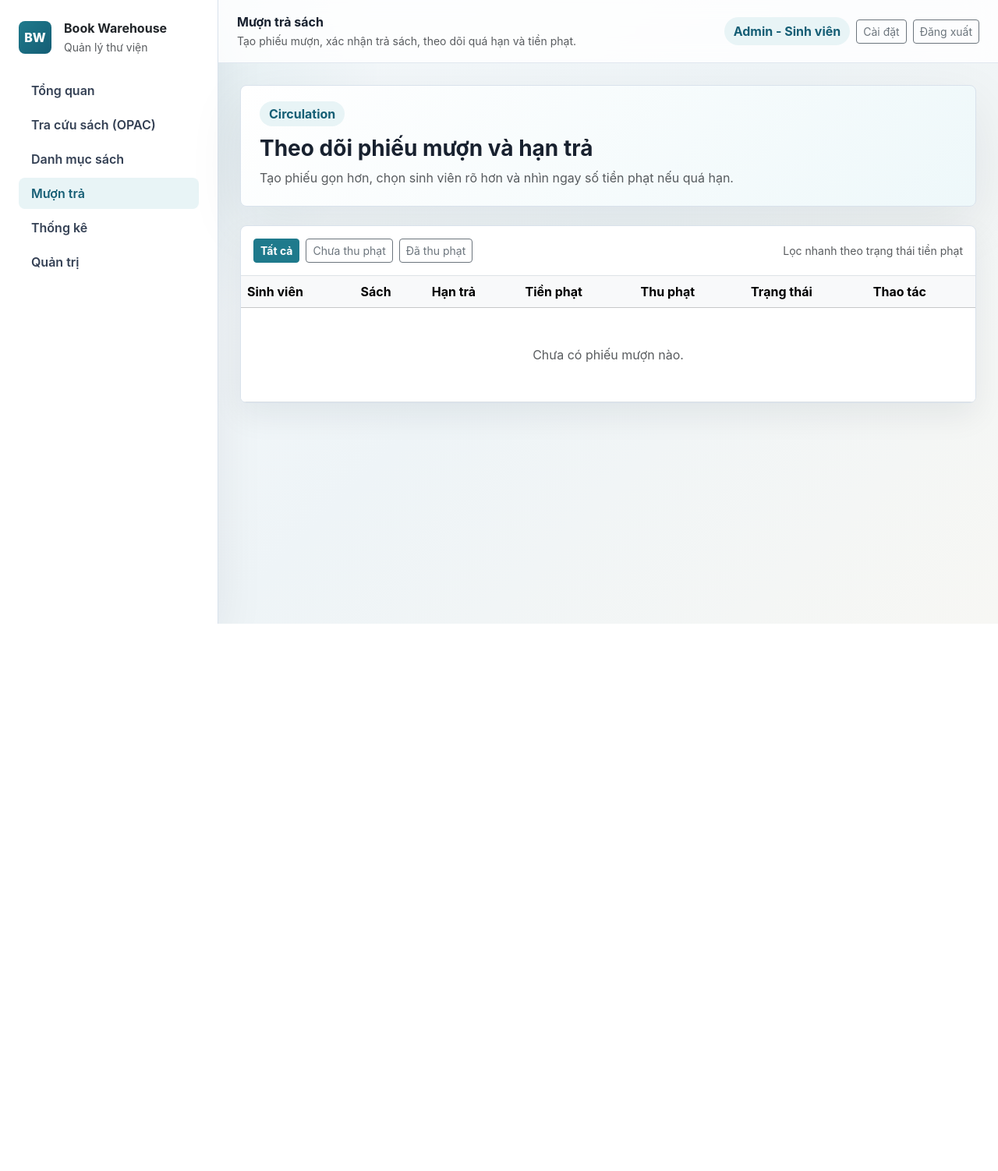
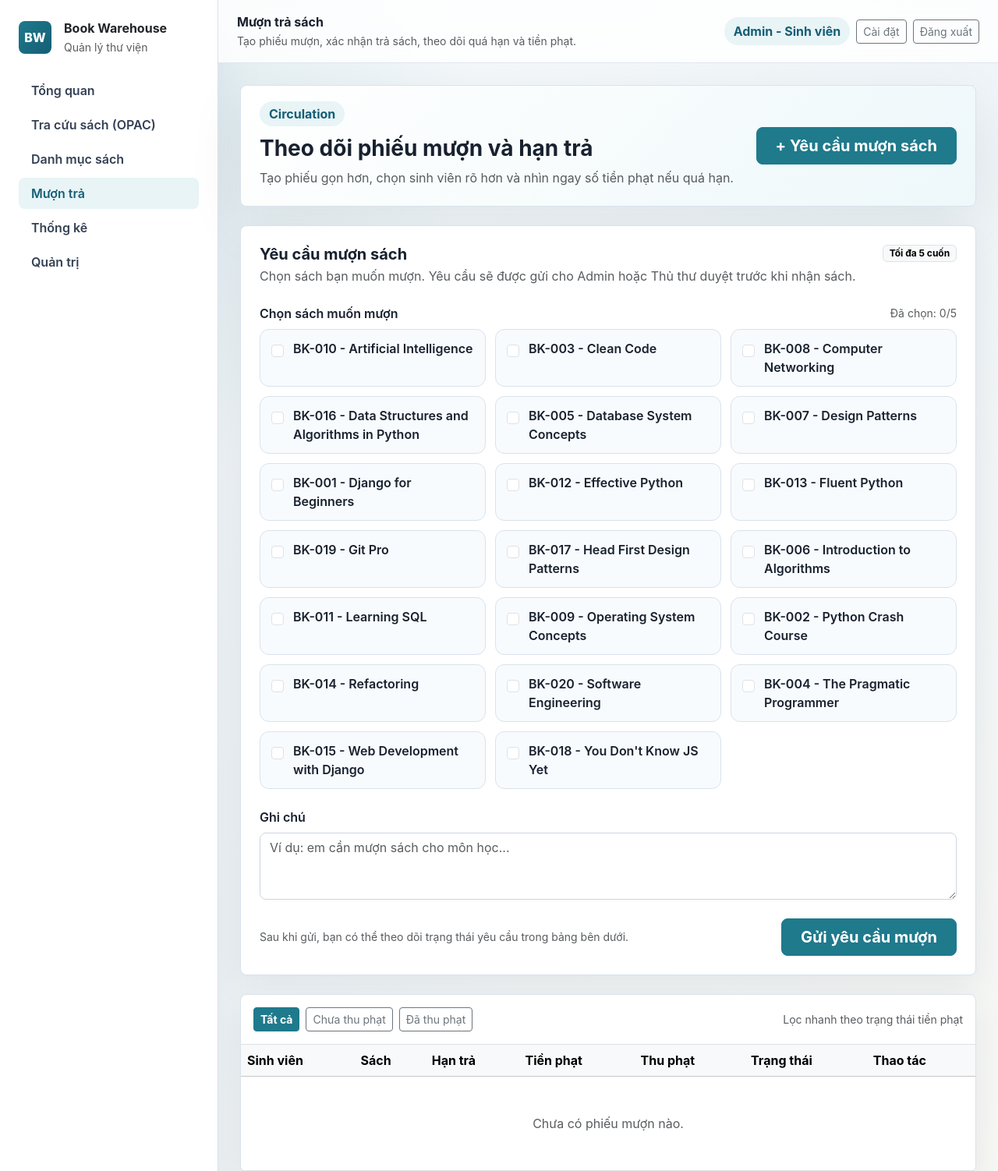
Before and after one commit to Chicken20145/Manage-book-warehouse, a Django app: page /circulation/ in a window 1280 px wide. Shown: the top 1502 px of the page at 78% size. Before the commit the page ends 800 px from the top, so only its background shows below. Run offline with Django 4.2, Linux system fonts and the light colour scheme; a user stored in the database is signed in; data comes from the database, SQL or seed files in the repository.

Commit message:
Add student borrow request approval flow

```diff
--- a/circulation/forms.py
+++ b/circulation/forms.py
@@ -40,5 +40,29 @@ class BorrowingForm(forms.ModelForm):
         return books
 
 
+class BorrowRequestForm(forms.Form):
+    books = forms.ModelMultipleChoiceField(
+        queryset=Book.objects.none(),
+        widget=forms.CheckboxSelectMultiple,
+        label='Chọn sách muốn mượn',
+    )
+    notes = forms.CharField(
+        required=False,
+        label='Ghi chú',
+        widget=forms.Textarea(attrs={'rows': 3, 'class': 'form-control', 'placeholder': 'Ví dụ: em cần mượn sách cho môn học...'}),
+    )
+
+    def __init__(self, *args, **kwargs):
+        super().__init__(*args, **kwargs)
+        self.fields['books'].queryset = Book.objects.filter(is_active=True, available_copies__gt=0)
+        self.fields['books'].widget.attrs.update({'class': 'form-check-input'})
+
+    def clean_books(self):
+        books = self.cleaned_data['books']
+        if len(books) > 5:
+            raise forms.ValidationError('Chỉ được yêu cầu mượn tối đa 5 cuốn sách cùng lúc.')
+        return books
+
+
 class ReturnForm(forms.Form):
     returned_date = forms.DateField(widget=forms.DateInput(attrs={'type': 'date', 'class': 'form-control'}))
--- a/circulation/models.py
+++ b/circulation/models.py
@@ -7,6 +7,7 @@ from django.utils import timezone
 
 class Borrowing(models.Model):
     class Status(models.TextChoices):
+        REQUESTED = 'REQUESTED', 'Chờ duyệt'
         BORROWED = 'BORROWED', 'Đang mượn'
         RETURNED = 'RETURNED', 'Đã trả'
         OVERDUE = 'OVERDUE', 'Quá hạn'
--- a/circulation/templates/circulation/loan_list.html
+++ b/circulation/templates/circulation/loan_list.html
@@ -15,6 +15,10 @@
         {% if user.role == 'ADMIN' or user.role == 'LIBRARIAN' %}
             <button class="btn btn-brand btn-lg px-4" type="button" data-bs-toggle="collapse" data-bs-target="#borrowForm">
                 + Tạo phiếu mượn
+            </button>
+        {% else %}
+            <button class="btn btn-brand btn-lg px-4" type="button" data-bs-toggle="collapse" data-bs-target="#requestForm">
+                + Yêu cầu mượn sách
             </button>
         {% endif %}
     </div>
@@ -49,10 +53,10 @@
                 <div class="d-flex justify-content-between align-items-center mb-2">
                     <label class="form-label fw-semibold mb-0">{{ borrow_form.books.label }}</label>
                     <small class="text-muted">
-                        Đã chọn: <span id="selectedBookCount">0</span>/5
+                        Đã chọn: <span data-book-counter="borrow">0</span>/5
                     </small>
                 </div>
-                <div class="book-grid">
+                <div class="book-grid" data-book-group="borrow">
                     {% for book in borrow_form.books %}
                         <label class="book-option">
                             <span class="book-option__check">{{ book.tag }}</span>
@@ -68,6 +72,50 @@
             <div class="col-12 d-flex flex-column flex-sm-row gap-2 align-items-sm-center justify-content-between">
                 <small class="text-muted">Mượn tối đa 5 cuốn. Nếu sách hết, sách đó sẽ không xuất hiện trong danh sách.</small>
                 <button class="btn btn-brand btn-lg px-4" type="submit">Xác nhận tạo phiếu</button>
+            </div>
+        </div>
+    </form>
+</section>
+{% else %}
+<section class="data-card p-4 mb-4 collapse show" id="requestForm">
+    <div class="d-flex justify-content-between align-items-start flex-wrap gap-2 mb-4">
+        <div>
+            <h2 class="h5 fw-bold mb-1">Yêu cầu mượn sách</h2>
+            <p class="text-muted mb-0">Chọn sách bạn muốn mượn. Yêu cầu sẽ được gửi cho Admin hoặc Thủ thư duyệt trước khi nhận sách.</p>
+        </div>
+        <span class="badge text-bg-light border">Tối đa 5 cuốn</span>
+    </div>
+
+    <form method="post" action="{% url 'borrow-request' %}">
+        {% csrf_token %}
+        <div class="row g-4">
+            <div class="col-12">
+                <div class="d-flex justify-content-between align-items-center mb-2">
+                    <label class="form-label fw-semibold mb-0">{{ request_form.books.label }}</label>
+                    <small class="text-muted">
+                        Đã chọn: <span data-book-counter="request">0</span>/5
+                    </small>
+                </div>
+                <div class="book-grid" data-book-group="request">
+                    {% for book in request_form.books %}
+                        <label class="book-option">
+                            <span class="book-option__check">{{ book.tag }}</span>
+                            <span class="book-option__body">
+                                <span class="d-block fw-semibold">{{ book.choice_label }}</span>
+                            </span>
+                        </label>
+                    {% empty %}
+                        <div class="alert alert-warning mb-0">Hiện không còn sách khả dụng để yêu cầu mượn.</div>
+                    {% endfor %}
+                </div>
+            </div>
+            <div class="col-12">
+                <label class="form-label fw-semibold">{{ request_form.notes.label }}</label>
+                {{ request_form.notes }}
+            </div>
+            <div class="col-12 d-flex flex-column flex-sm-row gap-2 align-items-sm-center justify-content-between">
+                <small class="text-muted">Sau khi gửi, bạn có thể theo dõi trạng thái yêu cầu trong bảng bên dưới.</small>
+                <button class="btn btn-brand btn-lg px-4" type="submit">Gửi yêu cầu mượn</button>
             </div>
         </div>
     </form>
@@ -138,7 +186,12 @@
                         <td>
                             {% if user.role == 'ADMIN' or user.role == 'LIBRARIAN' %}
                                 <div class="d-flex flex-wrap gap-2">
-                                    {% if loan.status == 'BORROWED' %}
+                                    {% if loan.status == 'REQUESTED' %}
+                                        <form method="post" action="{% url 'borrow-confirm' loan.id %}">
+                                            {% csrf_token %}
+                                            <button class="btn btn-sm btn-brand fw-semibold" type="submit">Duyệt yêu cầu</button>
+                                        </form>
+                                    {% elif loan.status == 'BORROWED' %}
                                         <form method="post" action="{% url 'borrow-confirm' loan.id %}">
                                             {% csrf_token %}
                                             <button class="btn btn-sm btn-warning fw-semibold" type="submit">Xác nhận mượn</button>
@@ -201,8 +254,10 @@
 </style>
 <script>
     (() => {
-        const checkboxes = document.querySelectorAll('input[name="books"]');
-        const counter = document.getElementById('selectedBookCount');
+        document.querySelectorAll('[data-book-group]').forEach((group) => {
+            const name = group.dataset.bookGroup;
+            const checkboxes = group.querySelectorAll('input[name="books"]');
+            const counter = document.querySelector(`[data-book-counter="${name}"]`);
 
             if (!checkboxes.length || !counter) {
                 return;
@@ -215,6 +270,7 @@
 
             checkboxes.forEach((checkbox) => checkbox.addEventListener('change', updateCount));
             updateCount();
+        });
     })();
 </script>
 {% endblock %}
--- a/circulation/urls.py
+++ b/circulation/urls.py
@@ -5,6 +5,7 @@ from . import views
 urlpatterns = [
     path('', views.loan_list_view, name='loan-list'),
     path('create/', views.create_borrowing_view, name='borrow-create'),
+    path('request/', views.request_borrowing_view, name='borrow-request'),
     path('<int:borrowing_id>/confirm-borrow/', views.confirm_borrowing_view, name='borrow-confirm'),
     path('<int:borrowing_id>/confirm-return/', views.confirm_return_view, name='return-confirm'),
     path('<int:borrowing_id>/confirm-fine/', views.confirm_fine_payment_view, name='fine-confirm'),
--- a/circulation/views.py
+++ b/circulation/views.py
@@ -10,7 +10,7 @@ from django.views.decorators.http import require_POST
 
 from accounts.decorators import role_required
 from catalog.models import Book
-from .forms import BorrowingForm, ReturnForm
+from .forms import BorrowingForm, BorrowRequestForm, ReturnForm
 from .models import BorrowedItem, Borrowing
 
 
@@ -40,6 +40,7 @@ def loan_list_view(request):
     context = {
         'loans': borrowings,
         'borrow_form': BorrowingForm(),
+        'request_form': BorrowRequestForm(),
         'return_form': ReturnForm(),
         'fine_status': fine_status,
     }
@@ -85,6 +86,44 @@ def create_borrowing_view(request):
     return redirect('loan-list')
 
 
+@login_required
+@require_POST
+def request_borrowing_view(request):
+    if _is_staff_librarian(request.user):
+        messages.error(request, 'Admin và thủ thư hãy tạo phiếu mượn trực tiếp trong biểu mẫu nghiệp vụ.')
+        return redirect('loan-list')
+
+    form = BorrowRequestForm(request.POST)
+    if form.is_valid():
+        books = list(form.cleaned_data['books'])
+        borrow_date = timezone.localdate()
+        due_date = borrow_date + timedelta(days=14)
+        try:
+            with transaction.atomic():
+                locked_books = []
+                for book in books:
+                    locked_book = Book.objects.select_for_update().get(pk=book.pk)
+                    if not locked_book.is_active or locked_book.available_copies < 1:
+                        raise ValueError(f'Sách "{locked_book.title}" hiện không còn khả dụng để yêu cầu mượn.')
+                    locked_books.append(locked_book)
+                borrowing = Borrowing.objects.create(
+                    user=request.user,
+                    borrow_date=borrow_date,
+                    due_date=due_date,
+                    status=Borrowing.Status.REQUESTED,
+                    notes=form.cleaned_data.get('notes', ''),
+                )
+                for book in locked_books:
+                    BorrowedItem.objects.create(borrowing=borrowing, book=book, quantity=1)
+        except ValueError as exc:
+            messages.error(request, str(exc))
+            return redirect('loan-list')
+        messages.success(request, 'Đã gửi yêu cầu mượn sách. Vui lòng chờ Admin hoặc Thủ thư duyệt.')
+    else:
+        messages.error(request, 'Không thể gửi yêu cầu mượn. Vui lòng chọn từ 1 đến 5 sách còn khả dụng.')
+    return redirect('loan-list')
+
+
 @role_required('ADMIN', 'LIBRARIAN')
 @require_POST
 def confirm_return_view(request, borrowing_id):
@@ -114,13 +153,29 @@ def confirm_return_view(request, borrowing_id):
 @role_required('ADMIN', 'LIBRARIAN')
 @require_POST
 def confirm_borrowing_view(request, borrowing_id):
-    borrowing = get_object_or_404(Borrowing, pk=borrowing_id)
-    if borrowing.status != Borrowing.Status.BORROWED:
-        messages.error(request, 'Chỉ có thể xác nhận mượn với phiếu đang mượn.')
-        return redirect('loan-list')
-    borrowing.confirmed_by = request.user
-    borrowing.confirmed_at = timezone.now()
-    borrowing.save(update_fields=['confirmed_by', 'confirmed_at', 'updated_at'])
+    with transaction.atomic():
+        borrowing = Borrowing.objects.select_for_update().prefetch_related('items__book').get(pk=borrowing_id)
+        if borrowing.status == Borrowing.Status.REQUESTED:
+            for item in borrowing.items.select_related('book'):
+                book = Book.objects.select_for_update().get(pk=item.book_id)
+                if not book.is_active or book.available_copies < item.quantity:
+                    messages.error(request, f'Sách "{book.title}" hiện không đủ số lượng để duyệt yêu cầu.')
+                    return redirect('loan-list')
+                book.available_copies -= item.quantity
+                book.save(update_fields=['available_copies', 'updated_at'])
+            borrowing.status = Borrowing.Status.BORROWED
+            borrowing.confirmed_by = request.user
+            borrowing.confirmed_at = timezone.now()
+            borrowing.save(update_fields=['status', 'confirmed_by', 'confirmed_at', 'updated_at'])
+            messages.success(request, 'Đã duyệt yêu cầu mượn và cập nhật tồn kho.')
+            return redirect('loan-list')
+
+        if borrowing.status != Borrowing.Status.BORROWED:
+            messages.error(request, 'Chỉ có thể xác nhận với phiếu chờ duyệt hoặc đang mượn.')
+            return redirect('loan-list')
+        borrowing.confirmed_by = request.user
+        borrowing.confirmed_at = timezone.now()
+        borrowing.save(update_fields=['confirmed_by', 'confirmed_at', 'updated_at'])
     messages.success(request, 'Đã xác nhận phiếu mượn.')
     return redirect('loan-list')
 
```
Also changed, not shown: circulation/tests.py (+76 -0 lines), README.md, circulation/migrations/0003_alter_borrowing_status.py (added). Lines whose indentation alone changed are shown as unchanged.
